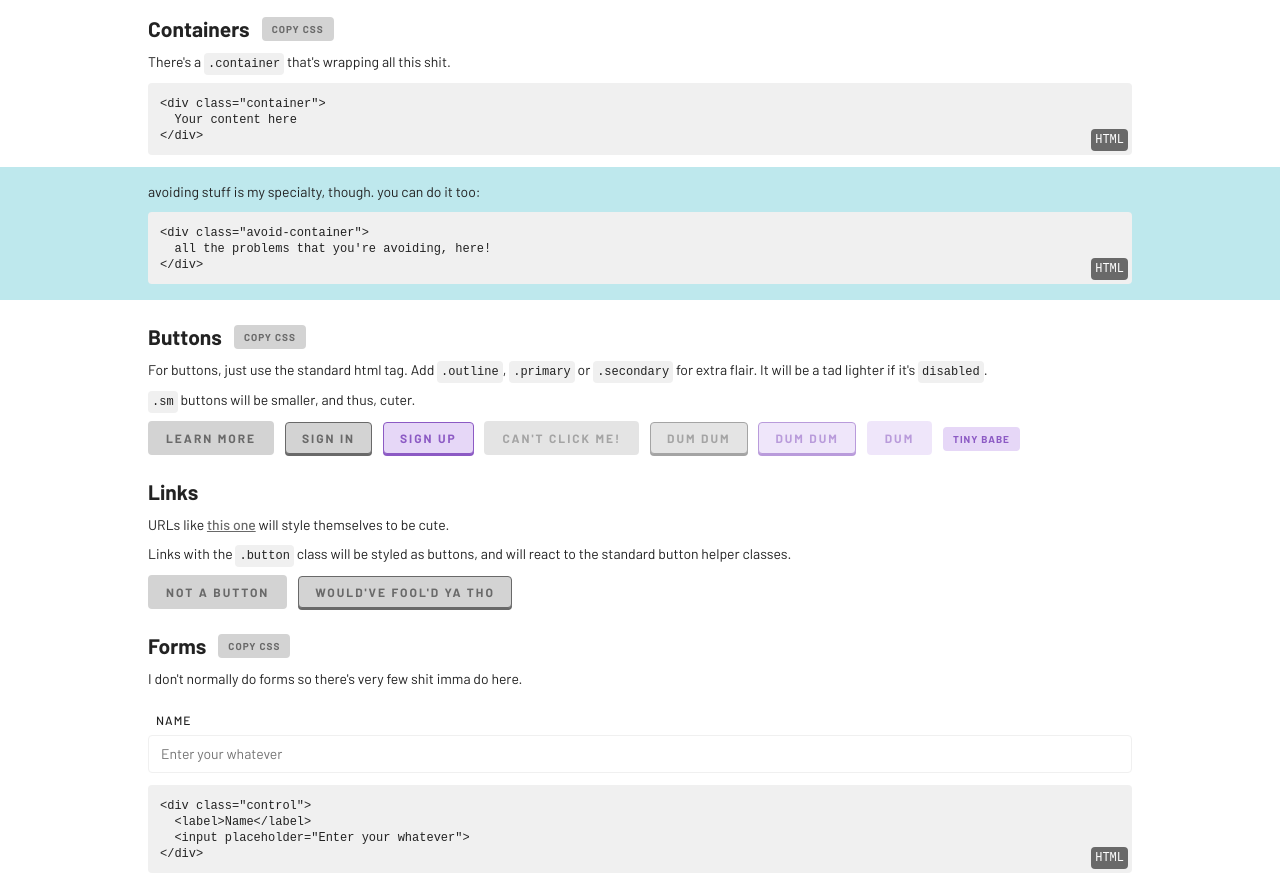
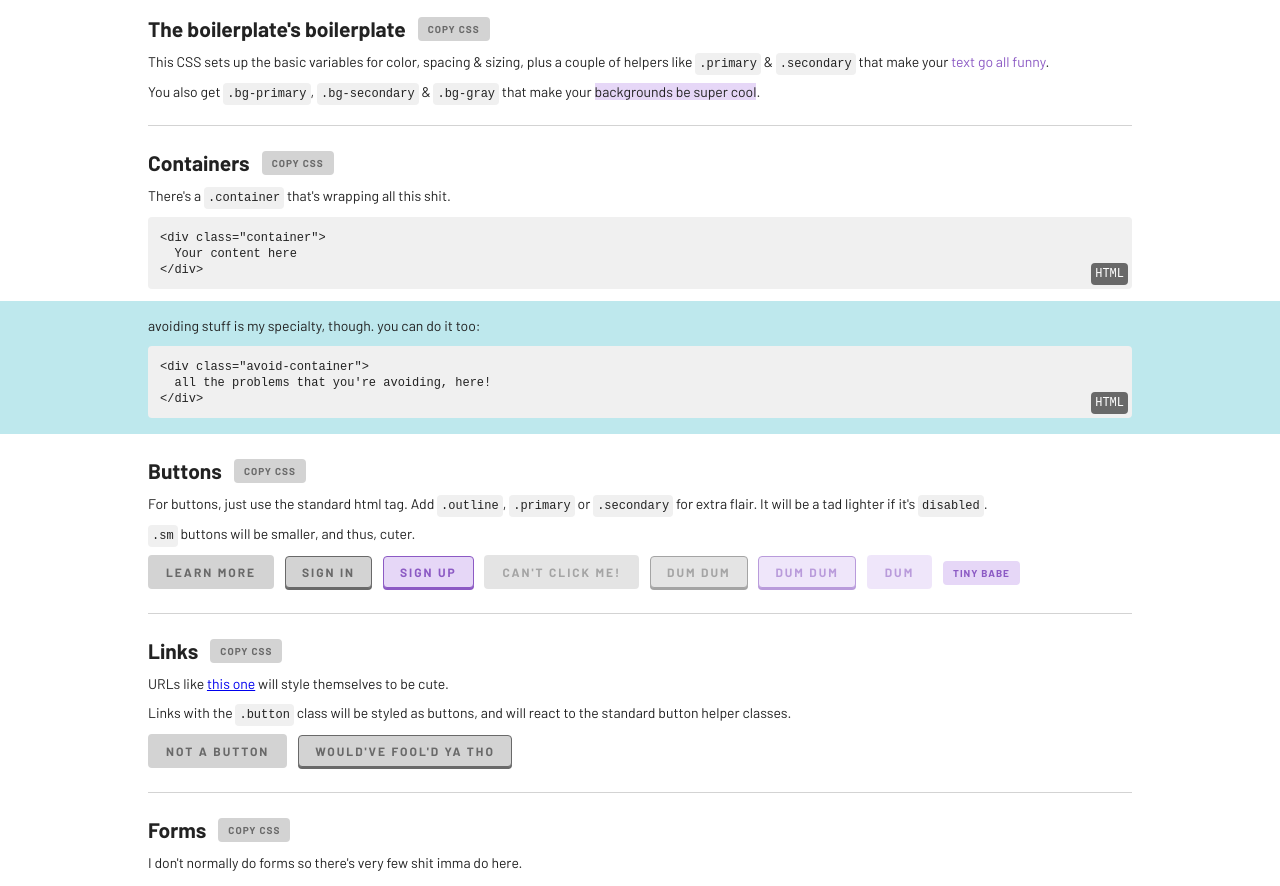
Before and after one commit to pyritewolf/pyriteplate, a plain HTML site: page index.html in a window 1280 px wide. Shown: the part 516-1402 px from the top of the page. Drawn offline with nearby package versions, Linux system fonts and the light colour scheme.

Commit message:
Add the boilerplate's boilerplate

```diff
--- a/index.html
+++ b/index.html
@@ -16,6 +16,10 @@
         <p>The boilerplate CSS I normally write and rewrite on my projects, now all together in one shiny spot. Yeeey.</p>
         <p>If you somehow got here & wanna grab code, bear in mind it's not my cleanest stuff - not fully responsive, lazily done... it's the sort of shit I use on personal projects just for fun.</p>
       </div>
+      <h2>The boilerplate's boilerplate <button class="sm" onclick="copyCSS(this, 'boilerplate')">Copy CSS</button></h2>
+      <p>This CSS sets up the basic variables for color, spacing & sizing, plus a couple of helpers like <code>.primary</code> & <code>.secondary</code> that make your <span class="primary">text go all funny</span>.</p>
+      <p>You also get <code>.bg-primary</code>, <code>.bg-secondary</code> & <code>.bg-gray</code> that make your <span class="bg-primary">backgrounds be super cool</span>.</p>
+      <hr/>
       <h2>Containers <button class="sm" onclick="copyCSS(this, 'wrappers')">Copy CSS</button></h2>
       <p>There's a <code>.container</code> that's wrapping all this shit.</p>
 <pre data-lang="HTML"><code>&lt;div class="container">
@@ -41,15 +45,15 @@
         <button class="primary" disabled>dum</button>
         <button class="sm primary">tiny babe</button>
       </p>
-
-      <h2>Links</h2>
+      <hr/>
+      <h2>Links  <button class="sm" onclick="copyCSS(this, 'links')">Copy CSS</button></h2>
       <p>URLs like <a href="#">this one</a> will style themselves to be cute.</p>
       <p>Links with the <code>.button</code> class will be styled as buttons, and will react to the standard button helper classes.</p>
       <p>
         <a href="#" class="button">Not a button</a>
         <a href="#" class="button outline">would've fool'd ya tho</a>
       </p>
-
+      <hr/>
       <h2>Forms <button class="sm" onclick="copyCSS(this, 'forms')">Copy CSS</button></h2>
       <p>I don't normally do forms so there's very few shit imma do here.</p>
       <div class="control">
@@ -92,7 +96,7 @@
           <option>Not at all</option>
         </select>
       </div>
-
+      <hr/>
       <h2>Grids, ugh <button class="sm" onclick="copyCSS(this, 'grid')">Copy CSS</button></h2>
       <p>The standard 12 column magic, by the grace of a <code>.grid</code> parent <code>.md#</code> for each cell. Breaks to <code>.sm#</code> at <strong>1024px</strong>, and to <code>.lg#</code> at <strong>2048px</strong>.</p>
       <p>Use <code>.start#</code>, <code>.sm-start#</code> and <code>.lg-start#</code>  to offset your cells, indicating on which column should your cell start.</p>
@@ -110,7 +114,7 @@
   &lt;div class="md1 start9">.md1.start9&lt;/div>
   &lt;div class="md3 sm6">.md3.sm6&lt;/div>
 &lt;/div></code></pre>
-
+      <hr/>
       <h2>Separator <button class="sm" onclick="copyCSS(this, 'separator')">Copy CSS</button></h2>
       <p>Sometimes, your content can be really different from other content. Sometimes you wanna split it in sections! Just use the hr HTML tag and you're all set, right?</p>
       <hr/>
@@ -121,7 +125,7 @@
       <p>This supports the standard colors</p>
       <hr class="secondary" data-text="both of them"/>
 <pre data-lang="HTML"><code>&lt;hr class="secondary" data-text="both of them"/></code></pre>
-
+      <hr/>
       <h2>Cards! <button class="sm" onclick="copyCSS(this, 'cards')">Copy CSS</button></h2>
       <div class="grid">
         <div class="md4 sm12 card">Finally, <strong class="primary">something cute</strong> for yer beautiful eyes to look at,
@@ -152,6 +156,7 @@
   It can be hoverable if you need it to.
 &lt;/div></code></pre>
       </div>
+      <hr/>
 
       <h2>Tables <button class="sm" onclick="copyCSS(this, 'tables')">Copy CSS</button></h2>
       <p>Officially going overboard, yeyyy! Just  use the standard HTML stuff, it's been properly styled and cutiefied.</p>
@@ -181,6 +186,7 @@
           </tr>
         </tbody>
       </table>
+      <hr/>
 
       <h2>Pills <button class="sm" onclick="copyCSS(this, 'pills')">Copy CSS</button></h2>
       <div class="grid">
--- a/styles/boilerplate.css
+++ b/styles/boilerplate.css
@@ -38,6 +38,11 @@ body {
 	overflow-x: hidden;
 }
 
+::selection {
+	background-color: var(--dark-primary);
+	color: white;
+}
+
 /* === titles === */
 h1, h2, h3, h4 {
 	padding: var(--gap-sm) 0 var(--gap-sm) 0;
@@ -65,16 +70,3 @@ h1 > *, h2 > *, h3 > *, h4 > * {
 	background-color: var(--darker-gray);
 	color: white;
 }
-
-
-/* === links === */
-a {
-	color: var(--darker-gray);
-	font-weight: 500;
-	transition: 0.2s;
-}
-
-a:hover {
-	color: var(--dark-primary);
-	transition: 0.2s;
-}
--- /dev/null
+++ b/styles/links.css
@@ -0,0 +1,11 @@
+/* === links === */
+a {
+	color: var(--darker-gray);
+	font-weight: 500;
+	transition: 0.2s;
+}
+
+a:hover {
+	color: var(--dark-primary);
+	transition: 0.2s;
+}
```
Also changed, not shown: images/background.jpg (deleted).
